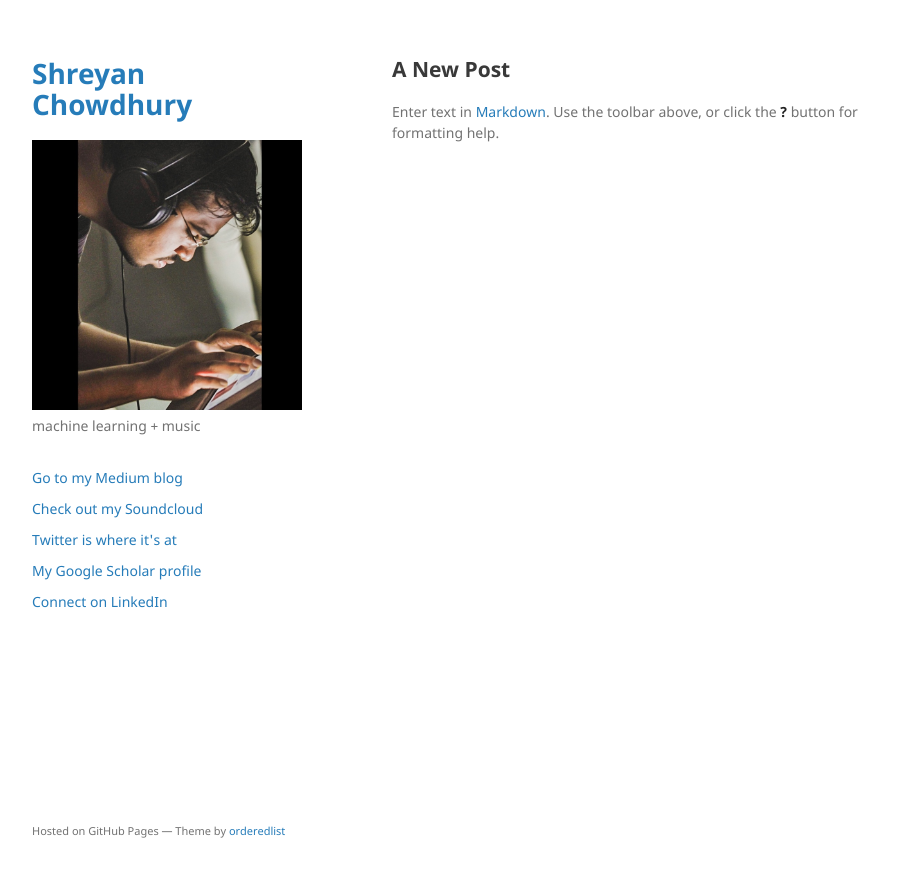
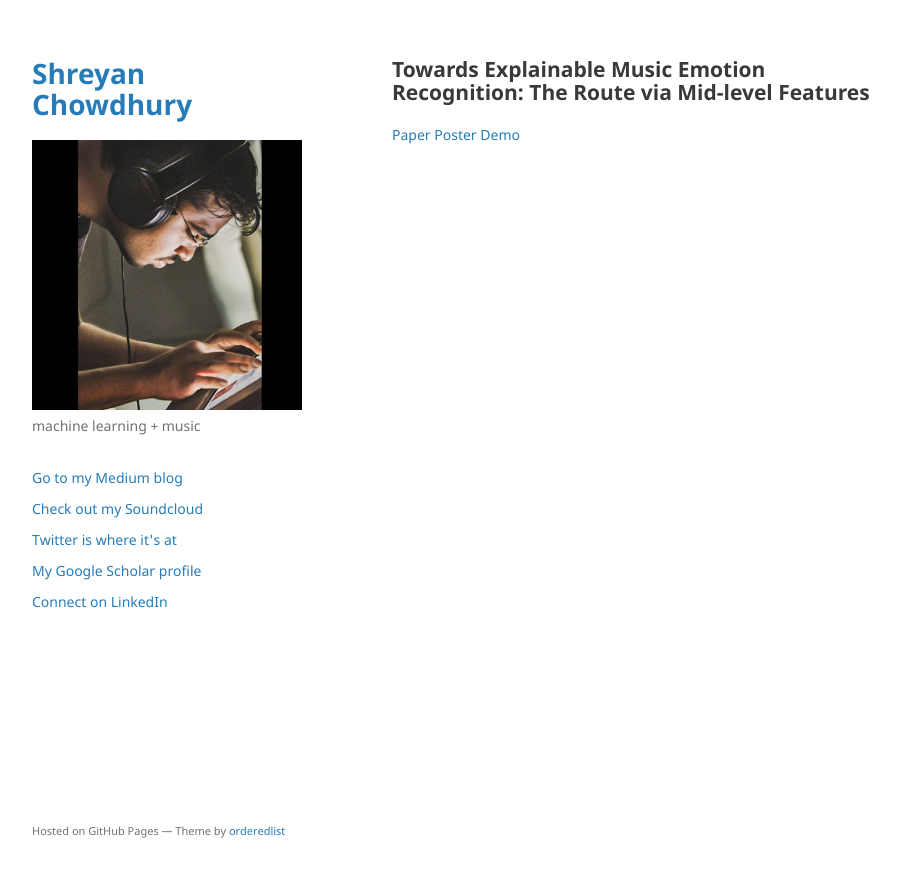
Before and after one commit to shreyanc/shreyanc.github.io, a Jekyll site: the page built from ismir2019_paper_poster.md, in a window 1280 px wide. Shown: the top 877 px of the page, without its empty margins (178-1078 px from the left). Built offline with Jekyll 4.4.1, drawn with Linux system fonts in a browser that asks for light colours; our own code applies the rules of GitHub Pages for plain Markdown files.

Commit message:
Update ismir2019_paper_poster.md

```diff
--- a/ismir2019_paper_poster.md
+++ b/ismir2019_paper_poster.md
@@ -1,3 +1,5 @@
-## A New Post
+## Towards Explainable Music Emotion Recognition: The Route via Mid-level Features
 
-Enter text in [Markdown](http://daringfireball.net/projects/markdown/). Use the toolbar above, or click the **?** button for formatting help.
+[Paper](https://arxiv.org/abs/1907.03572)
+[Poster](#)
+[Demo](https://shreyanc.github.io/ismir_example.html)
```
